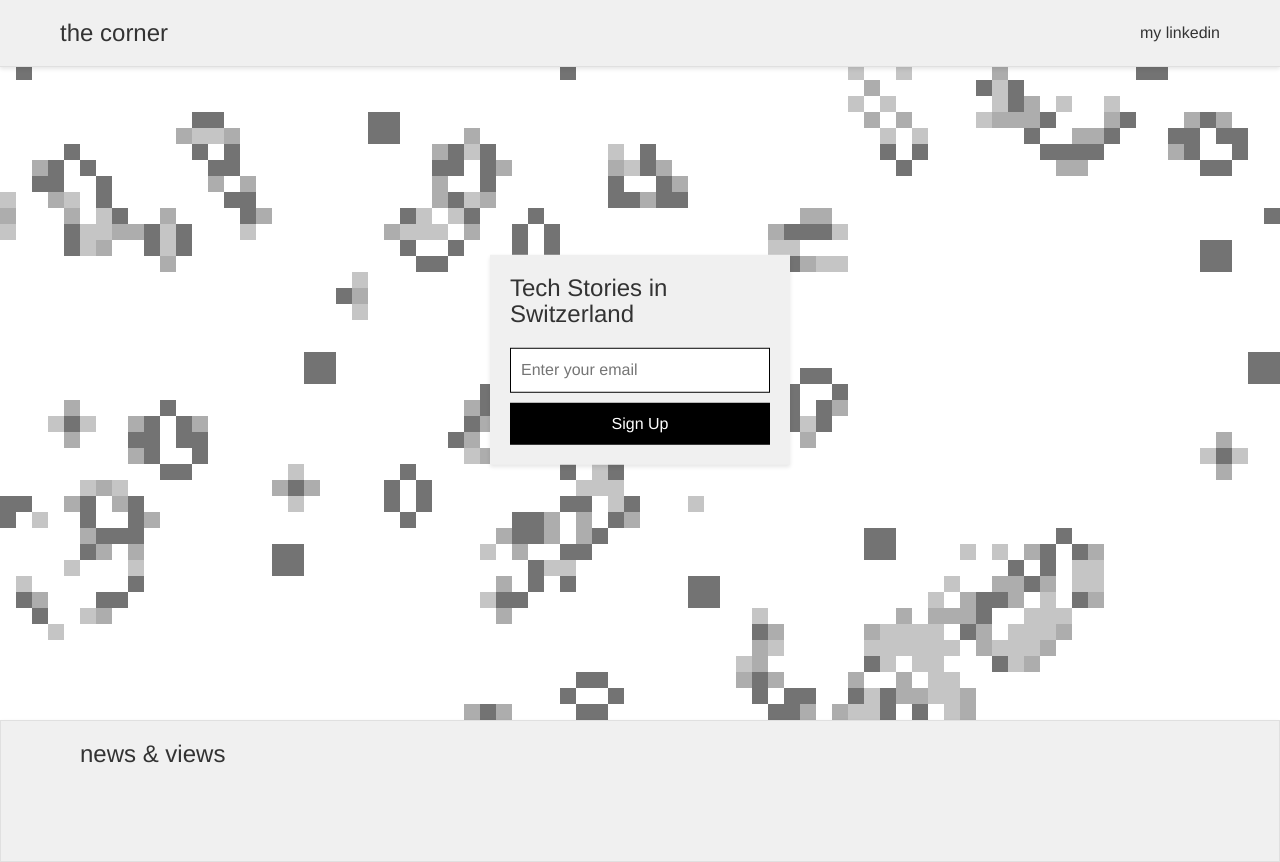
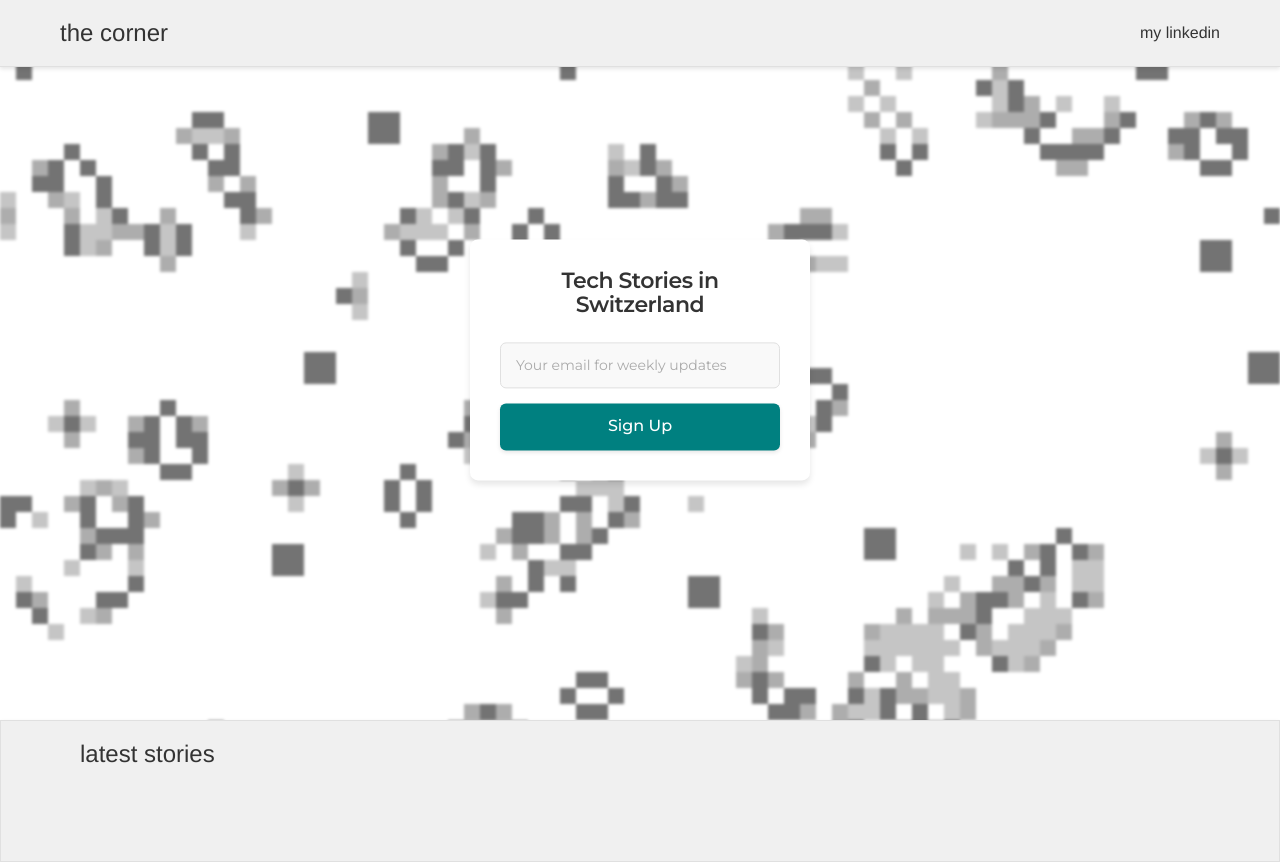
Before and after one commit to PhilWa/corner, a Flask app: template templates/index.html in a window 1280 px wide. Run offline with Flask 3, Linux system fonts and the light colour scheme; the template is opened without the code that fills it, so the values that code supplies are empty; some libraries are stand-ins or nearby versions.

Commit message:
modernized input box

```diff
--- a/static/css/styles.css
+++ b/static/css/styles.css
@@ -1,3 +1,5 @@
+@import url('https://fonts.googleapis.com/css2?family=Montserrat:wght@400;500;600&display=swap');
+
 body {
     margin: 0;
     padding: 0;
@@ -55,43 +57,73 @@ header {
     top: 50%;
     left: 50%;
     transform: translate(-50%, -50%);
-    background-color: #f0f0f0;
-    /* Slightly darker off-white for contrast */
-    padding: 20px;
-    box-shadow: 0 2px 4px rgba(0, 0, 0, 0.1);
-    width: 300px;
+    background-color: #ffffff;
+    padding: 30px;
+    box-shadow: 0 4px 6px rgba(0, 0, 0, 0.1);
+    width: 340px;
     z-index: 2;
+    border-radius: 8px;
+    font-family: 'Montserrat', sans-serif;
 }
 
 .newsletter-title {
-    text-align: left;
-    margin: 0 0 20px 0;
-    /* Remove top margin, keep bottom margin */
-    font-size: 24px;
+    text-align: center;
+    margin: 0 0 25px 0;
+    font-size: 22px;
     color: #333;
+    font-weight: 600;
+    letter-spacing: -0.5px;
 }
 
 .center-form form {
     display: flex;
     flex-direction: column;
+    align-items: center;
 }
 
 .center-form input[type="email"] {
-    padding: 10px;
-    font-size: 16px;
-    border: 1px solid #000000;
-    margin-bottom: 10px;
-    background-color: #ffffff;
-    /* Ensure it's white */
+    width: 100%;
+    padding: 12px 15px;
+    font-size: 14px;
+    border: 1px solid #e0e0e0;
+    border-radius: 6px;
+    margin-bottom: 15px;
+    background-color: #f9f9f9;
+    transition: all 0.3s ease;
+}
+
+.center-form input[type="email"]::placeholder {
+    color: #aaa;
+}
+
+.center-form input[type="email"]:focus {
+    outline: none;
+    border-color: #008080;
+    box-shadow: 0 0 0 2px rgba(0, 128, 128, 0.2);
 }
 
 .center-form button {
-    padding: 10px;
+    width: 100%;
+    padding: 12px 20px;
     font-size: 16px;
+    font-weight: 500;
     border: none;
-    background-color: #000000;
+    background-color: #008080;
     color: #ffffff;
     cursor: pointer;
+    border-radius: 6px;
+    transition: all 0.3s ease;
+    box-shadow: 0 2px 4px rgba(0, 0, 0, 0.1);
+}
+
+.center-form button:hover {
+    background-color: #006666;
+    box-shadow: 0 4px 8px rgba(0, 0, 0, 0.15);
+}
+
+.center-form button:active {
+    transform: translateY(1px);
+    box-shadow: 0 2px 4px rgba(0, 0, 0, 0.1);
 }
 
 .message {
--- a/static/js/game_of_life.js
+++ b/static/js/game_of_life.js
@@ -54,6 +54,13 @@ function createGrid() {
 
 function drawGrid() {
     ctx.clearRect(0, 0, canvas.width, canvas.height);
+
+    // Create an offscreen canvas for the blur effect
+    let offscreenCanvas = document.createElement('canvas');
+    offscreenCanvas.width = canvas.width;
+    offscreenCanvas.height = canvas.height;
+    let offscreenCtx = offscreenCanvas.getContext('2d');
+
     for (let x = 0; x < gridWidth; x++) {
         for (let y = 0; y < gridHeight; y++) {
             let currentState = grid[x][y];
@@ -61,9 +68,9 @@ function drawGrid() {
             let cellValue = currentState + (nextState - currentState) * (transitionProgress / transitionDuration);
 
             // Reduce the opacity range for a softer effect
-            let opacity = cellValue * 0.55; // Adjust this value to control the intensity (0.3 is 30% of the original opacity)
-            ctx.fillStyle = `rgba(0, 0, 0, ${opacity})`;
-            ctx.fillRect(
+            let opacity = cellValue * 0.55;
+            offscreenCtx.fillStyle = `rgba(0, 0, 0, ${opacity})`;
+            offscreenCtx.fillRect(
                 x * cellSize,
                 y * cellSize,
                 cellSize,
@@ -71,6 +78,11 @@ function drawGrid() {
             );
         }
     }
+
+    // Apply blur effect
+    ctx.filter = 'blur(1.5px)';
+    ctx.drawImage(offscreenCanvas, 0, 0);
+    ctx.filter = 'none';
 }
 
 function updateGrid() {
--- a/templates/base.html
+++ b/templates/base.html
@@ -26,6 +26,21 @@
     {% block content %}{% endblock %}
     <!-- Game of Life Scripts -->
     <script src="{{ url_for('static', filename='js/game_of_life.js') }}"></script>
+    <script>
+        document.querySelector('.center-form button').addEventListener('mousemove', function (e) {
+            const rect = this.getBoundingClientRect();
+            const x = e.clientX - rect.left;
+            const y = e.clientY - rect.top;
+
+            this.style.setProperty('--mouse-x', `${x}px`);
+            this.style.setProperty('--mouse-y', `${y}px`);
+        });
+
+        document.querySelector('.center-form button').addEventListener('mouseleave', function () {
+            this.style.setProperty('--mouse-x', '50%');
+            this.style.setProperty('--mouse-y', '50%');
+        });
+    </script>
 </body>
 
 </html>
--- a/templates/index.html
+++ b/templates/index.html
@@ -4,7 +4,7 @@
     <div class="center-form">
         <h2 class="newsletter-title">Tech Stories in Switzerland</h2>
         <form method="post" action="{{ url_for('index') }}">
-            <input type="email" name="email" placeholder="Enter your email" required>
+            <input type="email" name="email" placeholder="Your email for weekly updates" required>
             <button type="submit">Sign Up</button>
         </form>
         {% if message %}
@@ -15,7 +15,7 @@
 <div class="scrollable-content">
     <div class="content-container">
         <div class="content-preview">
-            <h2 class="section-title">news & views</h2>
+            <h2 class="section-title">latest stories</h2>
         </div>
         <div class="full-content">
             <div class="card-container">
```
